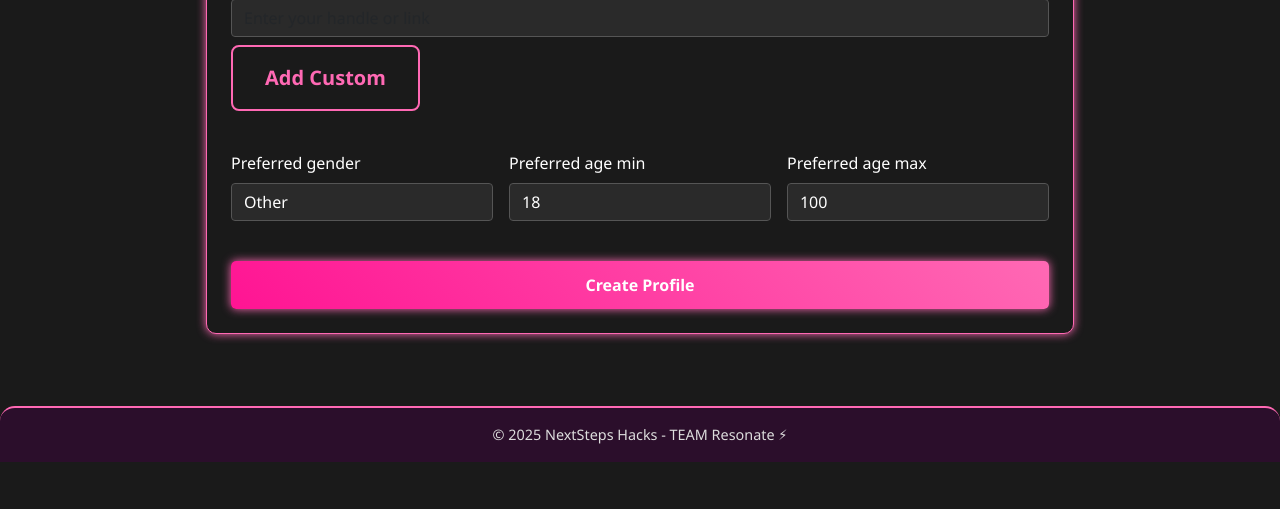
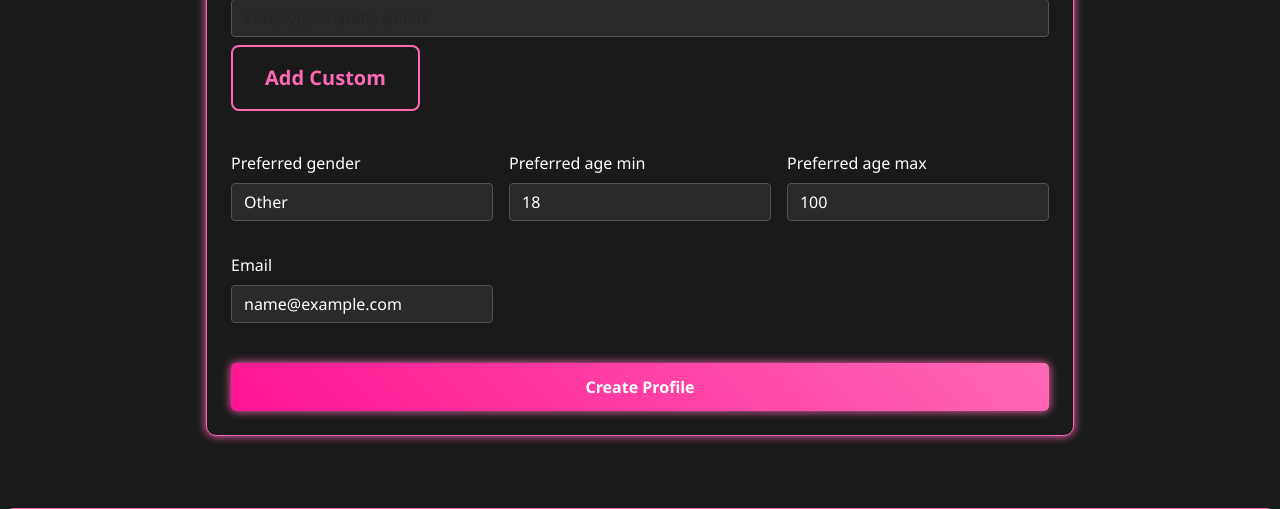
Before and after one commit to Patricenko/Resonate, a Django app: page /profiles/create/ in a window 1280 px wide. Shown: the part 1541-2050 px from the top of the page. Before the commit the page ends 2003 px from the top, so only its background shows below. Run offline with Django 5.2, Linux system fonts and the light colour scheme; the visitor is signed in with stand-in values (Sample User, id 1); some libraries are stand-ins or nearby versions.

Commit message:
req changes + email change fix

```diff
--- a/profiles/forms.py
+++ b/profiles/forms.py
@@ -1,16 +1,29 @@
 from django import forms
 from django.core.exceptions import ValidationError
+from django.contrib.auth.models import User
 from .models import Profile
 import mimetypes
 
 class ProfileForm(forms.ModelForm):
+    email = forms.EmailField(
+        max_length=254,
+        help_text='Enter a valid email address.',
+        widget=forms.EmailInput(attrs={'class': 'form-control'})
+    )
+
     class Meta:
         model = Profile
         fields = '__all__'  # alebo vymenuj konkrétne polia, ak chceš
         exclude = ['user']
 
     def __init__(self, *args, **kwargs):
+        # Extract user instance if provided
+        self.user = kwargs.pop('user', None)
         super().__init__(*args, **kwargs)
+
+        # If we have a user instance, set the email field's initial value
+        if self.user:
+            self.fields['email'].initial = self.user.email
 
         # Vlastné úpravy vzhľadu a atribútov polí
         self.fields['location'].widget.attrs.update({
@@ -82,3 +95,17 @@ class ProfileForm(forms.ModelForm):
                 raise ValidationError('Image file size must be less than 5MB.')
 
         return image_file
+
+    def clean_email(self):
+        email = self.cleaned_data.get('email')
+        if email:
+            # Check if email is already taken by another user
+            if self.user:
+                # Editing existing profile - exclude current user from check
+                if User.objects.filter(email=email).exclude(id=self.user.id).exists():
+                    raise ValidationError('This email address is already in use.')
+            else:
+                # Creating new profile
+                if User.objects.filter(email=email).exists():
+                    raise ValidationError('This email address is already in use.')
+        return email
--- a/profiles/views.py
+++ b/profiles/views.py
@@ -52,11 +52,17 @@ def create_profile_view(request):
     social_labels = ["Email", "Discord", "Instagram", "X"]  # doplnené pre šablónu
 
     if request.method == 'POST':
-        form = ProfileForm(request.POST, request.FILES)
+        form = ProfileForm(request.POST, request.FILES, user=request.user)
         if form.is_valid():
             profile = form.save(commit=False)
             profile.user = request.user
             profile.is_public = True
+
+            # Update user's email
+            email = form.cleaned_data.get('email')
+            if email:
+                request.user.email = email
+                request.user.save()
 
             # Clean and save interests manually
             interests_str = request.POST.get('interests', '')
@@ -75,7 +81,7 @@ def create_profile_view(request):
             return redirect('profiles:profile_me')
 
     else:
-        form = ProfileForm()
+        form = ProfileForm(user=request.user)
 
     return render(request, 'create_profile.html', {
         'form': form,
@@ -104,9 +110,15 @@ def edit_profile_view(request):
         current_interests = [i.strip().lower() for i in profile.interests.split(",") if i.strip()]
 
     if request.method == 'POST':
-        form = ProfileForm(request.POST, request.FILES, instance=profile)
+        form = ProfileForm(request.POST, request.FILES, instance=profile, user=request.user)
         if form.is_valid():
             profile = form.save(commit=False)
+
+            # Update user's email
+            email = form.cleaned_data.get('email')
+            if email:
+                request.user.email = email
+                request.user.save()
 
             interests_str = request.POST.get('interests', '')
             interests_list = [i.strip().lower() for i in interests_str.split(",") if i.strip()]
@@ -123,7 +135,7 @@ def edit_profile_view(request):
             profile.save()
             return redirect('profiles:profile_me')
     else:
-        form = ProfileForm(instance=profile)
+        form = ProfileForm(instance=profile, user=request.user)
 
     context = {
         'form': form,
```
Also changed, not shown: profiles/templates/edit_profile.html (+14 -0 lines), requirements.txt (+8 -2 lines).
